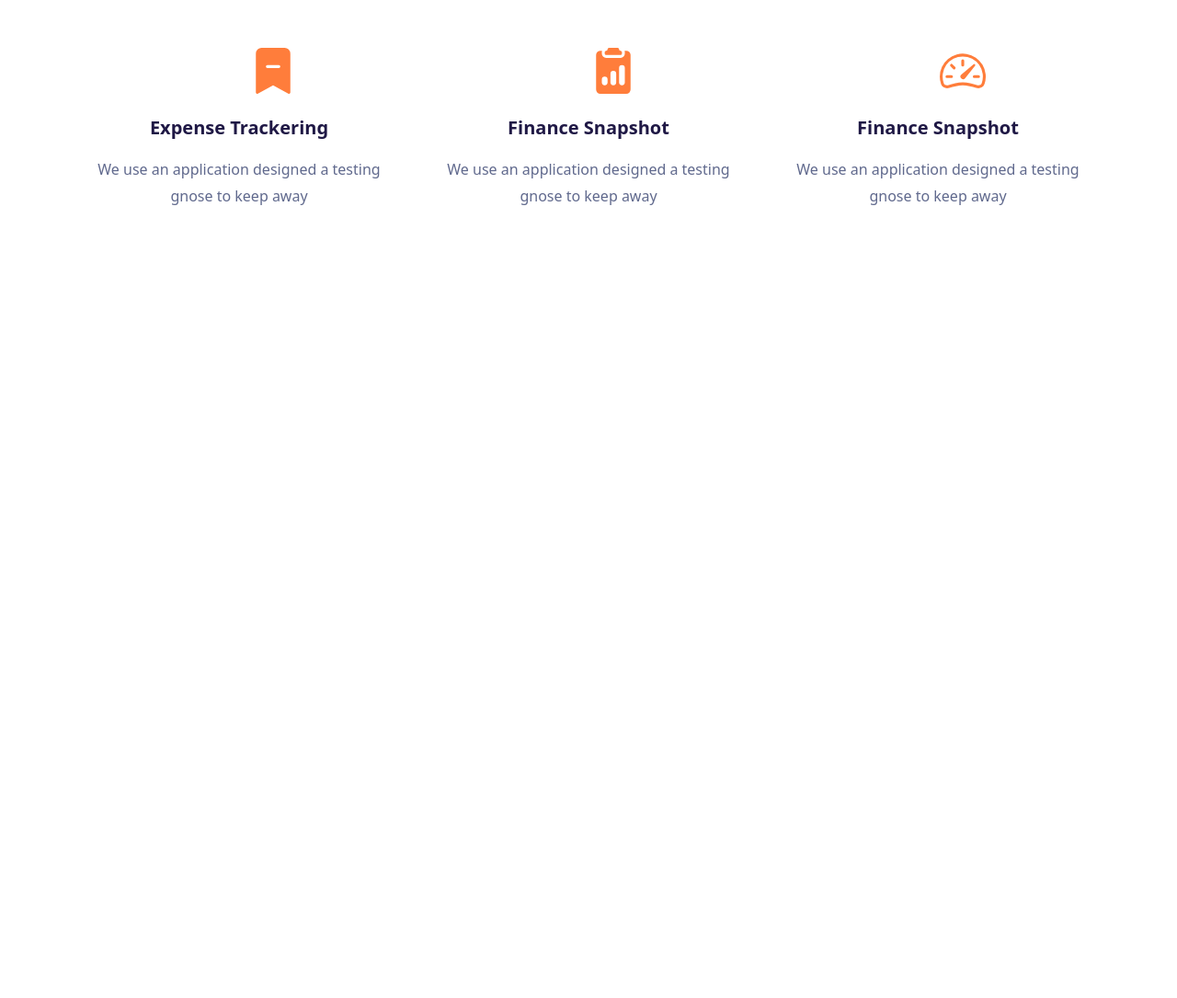
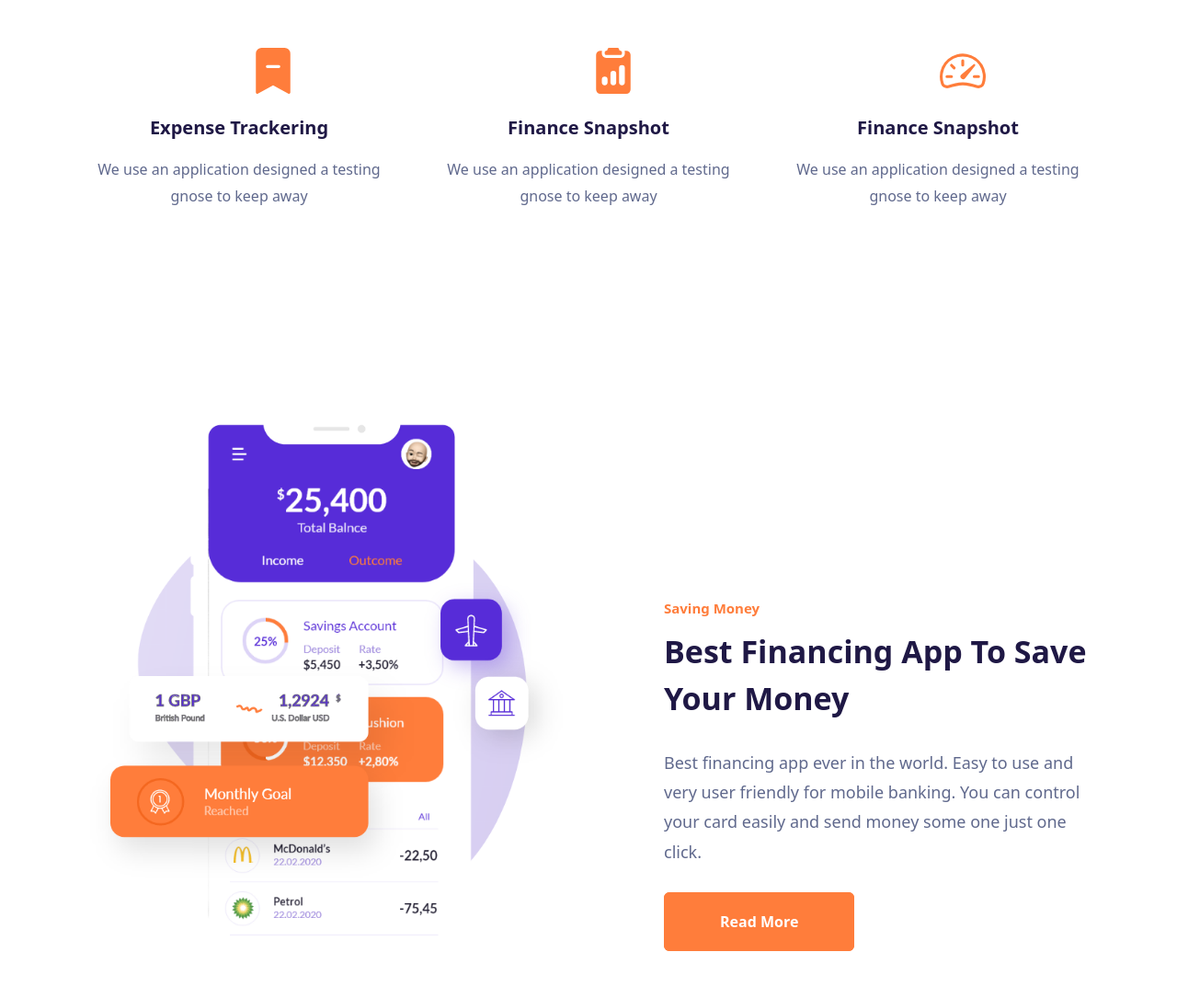
Before and after one commit to salarissa321/project24, a plain HTML site: page index.html in a window 1280 px wide. Shown: the part 1114-2199 px from the top of the page at 92% size. Before the commit the page ends 1414 px from the top, so only its background shows below. Drawn offline with nearby package versions, Linux system fonts and the light colour scheme.

Commit message:
add foto

```diff
--- a/css/style.css
+++ b/css/style.css
@@ -147,3 +147,58 @@ margin-bottom: 0;
     color: #FF7D3B ;
     margin-left: 180px;
 }
+
+.myimage{
+
+}
+
+.paragraf1{
+    font-family: var(--global--font-body);
+font-size: 15px;
+font-weight: 700;
+line-height: 30px;
+margin-bottom: 7px;
+color: #FF7D3B;
+text-transform: capitalize;
+margin-left: 70px;
+margin-top: 250px;
+}
+
+.mysentence{
+    font-size: 34px;
+line-height: 1.5;
+font-weight: 700;
+margin-bottom: 13px;
+text-transform: capitalize;
+margin: 0 0 28px;
+color: #1F1845;
+margin-left: 70px;
+}
+
+.paragraf2{
+    font-size: 18px;
+font-weight: 400;
+line-height: 1.8;
+margin-bottom: 0;
+padding: 0;
+color: #60698D;
+margin-top: 0;
+margin-left: 70px;
+}
+
+.myclick{
+    height: 70px;
+    padding: 0 60px;
+    cursor: pointer;
+    padding-top: 20px;
+    padding-bottom: 20px;
+    color: #fff;
+    font-size: 16px;
+    font-weight: 800;
+    background-color: #FF7D3B;
+    border: 1px solid #FF7D3B;
+    border-radius: 6px;
+    text-decoration: none;
+    margin-left: 70px;
+    margin-bottom: 50px;
+}
--- a/index.html
+++ b/index.html
@@ -102,6 +102,20 @@
         </div>
     </div>
 
+    <div class="container py-5">
+        <div class="row py-5">
+            <div class="col-lg-6 py-4">
+                <img class="myimage img-fluid pt-4" src="images/about.png" alt="">
+            </div>
+            <div class="col-lg-6">
+                <p class="paragraf1">Saving Money</p>
+                <h2 class="mysentence">Best Financing App to save your money</h2>
+                <p class="paragraf2 mb-5">Best financing app ever in the world. Easy to use and very user friendly for mobile banking. You can control your card easily and send money some one just one click.</p>
+                <a class="myclick " href="">Read More </a>
+            </div>
+        </div>
+    </div>
+
 
 
     <script src="https://cdn.jsdelivr.net/npm/bootstrap@5.2.3/dist/js/bootstrap.bundle.min.js"
```
Also changed, not shown: images/about.png (added).
